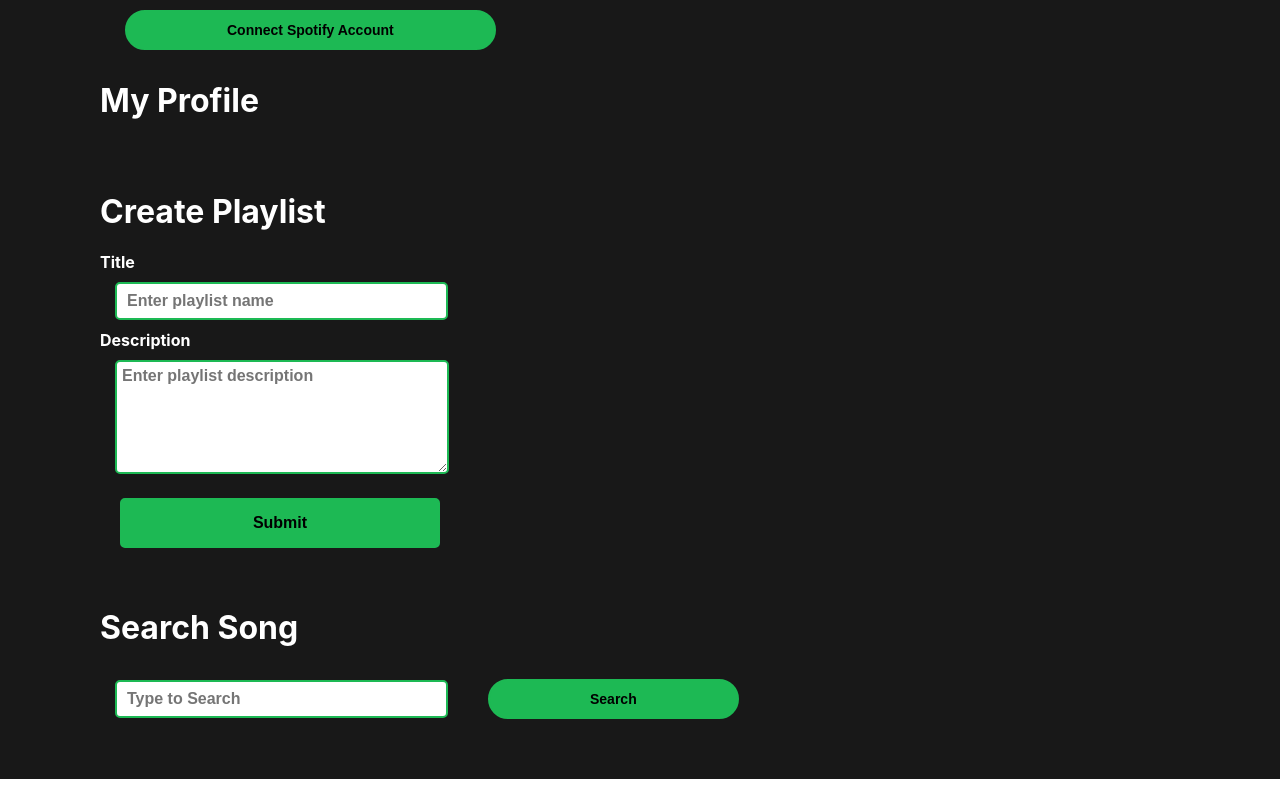
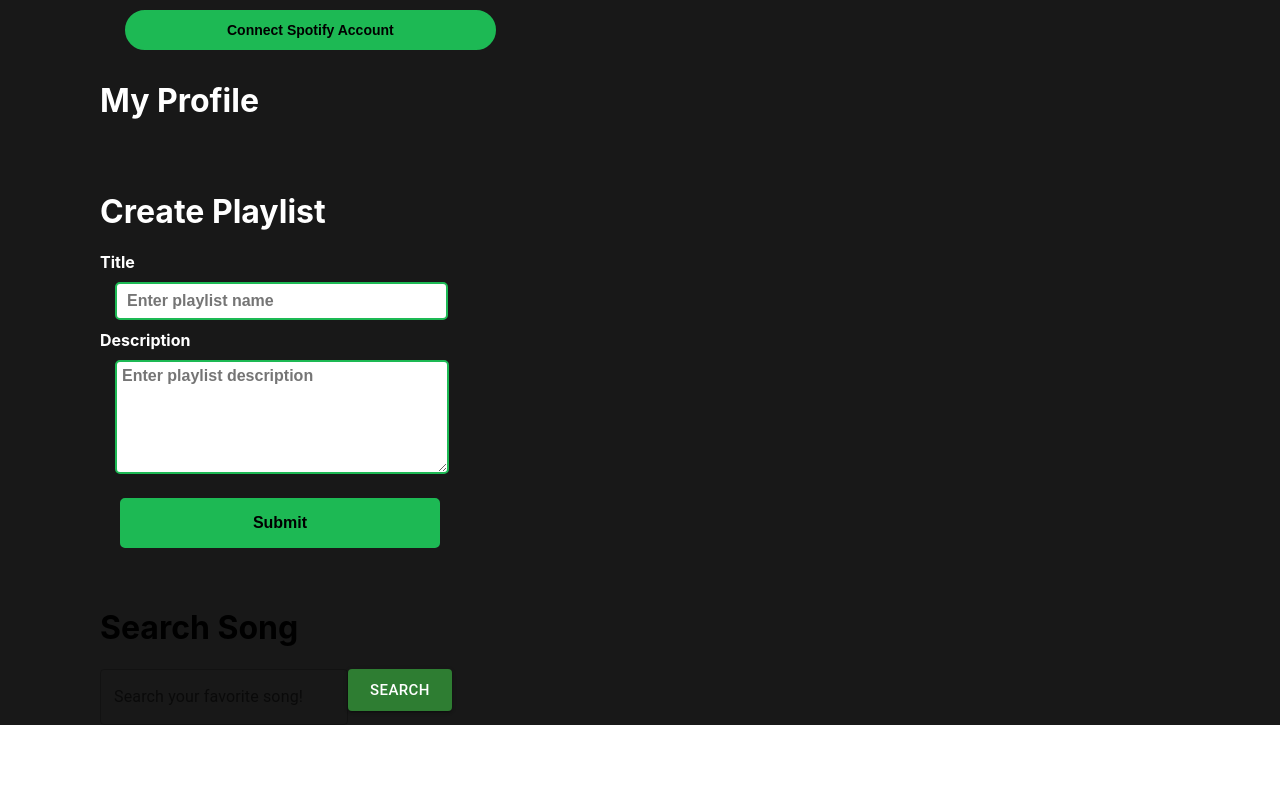
Before and after one commit to sellayuniar/sella-gigih-homework, a React (Create React App) app: page /create-playlist in a window 1280 px wide. Built offline with nearby package versions, Linux system fonts and the light colour scheme.

Commit message:
added MUI style to search bar

```diff
--- a/package.json
+++ b/package.json
@@ -3,6 +3,9 @@
   "version": "0.1.0",
   "private": true,
   "dependencies": {
+    "@emotion/react": "^11.9.0",
+    "@emotion/styled": "^11.8.1",
+    "@mui/material": "^5.6.1",
     "@reduxjs/toolkit": "^1.8.1",
     "@testing-library/jest-dom": "^5.16.3",
     "@testing-library/react": "^12.1.4",
@@ -43,6 +46,7 @@
     ]
   },
   "devDependencies": {
-    "eslint": "^8.13.0"
+    "eslint": "^8.13.0",
+    "tailwindcss": "^3.0.24"
   }
 }
--- a/src/components/Search/Search.js
+++ b/src/components/Search/Search.js
@@ -1,14 +1,14 @@
-import styles from "./search.module.css";
-
+import TextField from '@mui/material/TextField';
+import Button from '@mui/material/Button';
 
 const Search = ({accessToken, handleOnChange, data,  getTracks, TrackLoop}) => {
 
     return (
         <div>
-            <div  className={styles.searchSection}>
+            <div>
             <h1>Search Song</h1>
-            <input className="search" type="text" onChange={handleOnChange} placeholder="Type to Search"/>
-            <button onClick={()=>{getTracks(accessToken)}} > Search</button>
+            <TextField id="outlined-basic" label="Search your favorite song!" variant="outlined" onChange={handleOnChange} />
+            <Button  variant="contained" color="success" size="large" onClick={()=>{getTracks(accessToken)}} > Search</Button>
             </div>
 
             {data !== undefined && (
```
Also changed, not shown: 2 other files (tests, documents, lock files or other folders).
